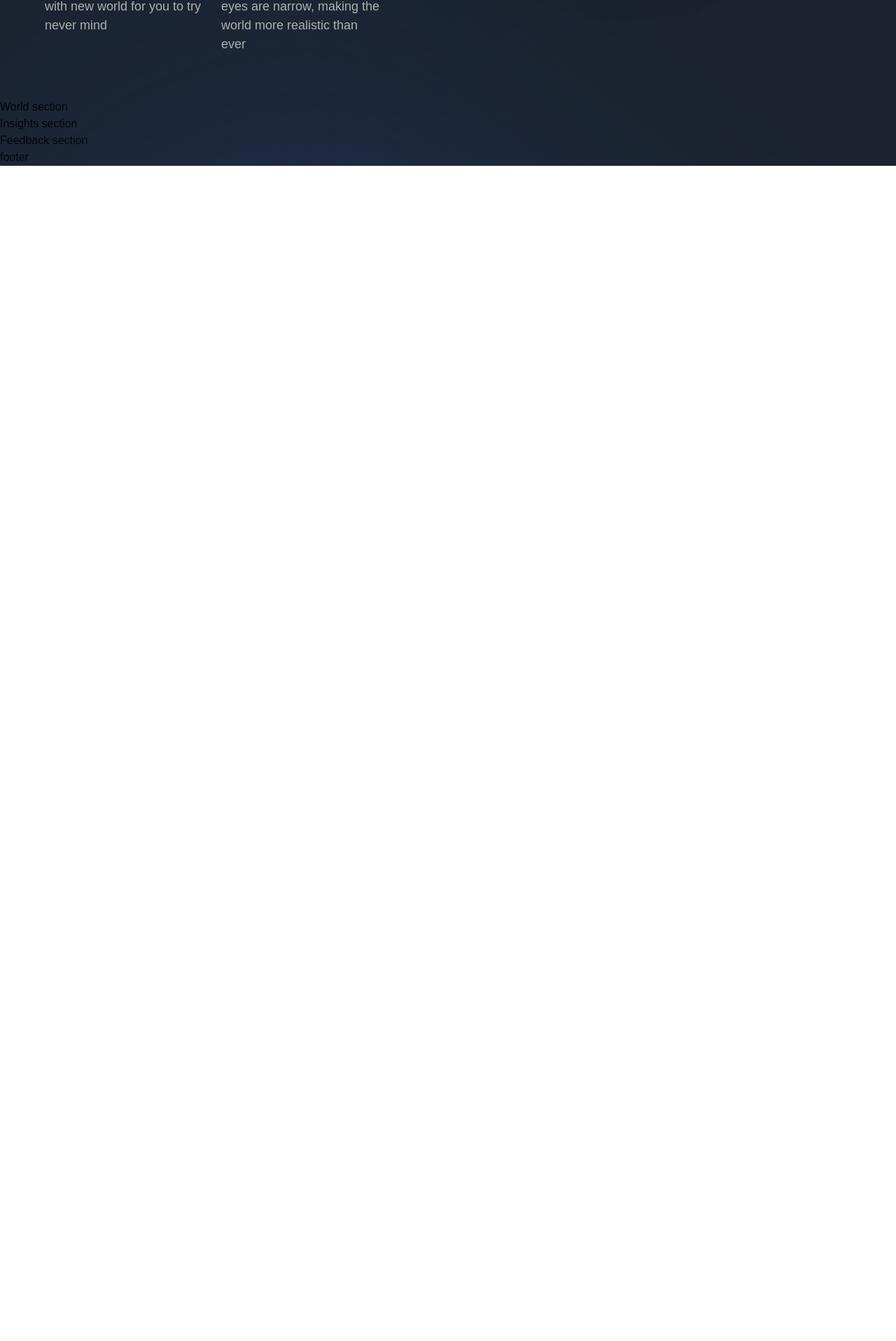
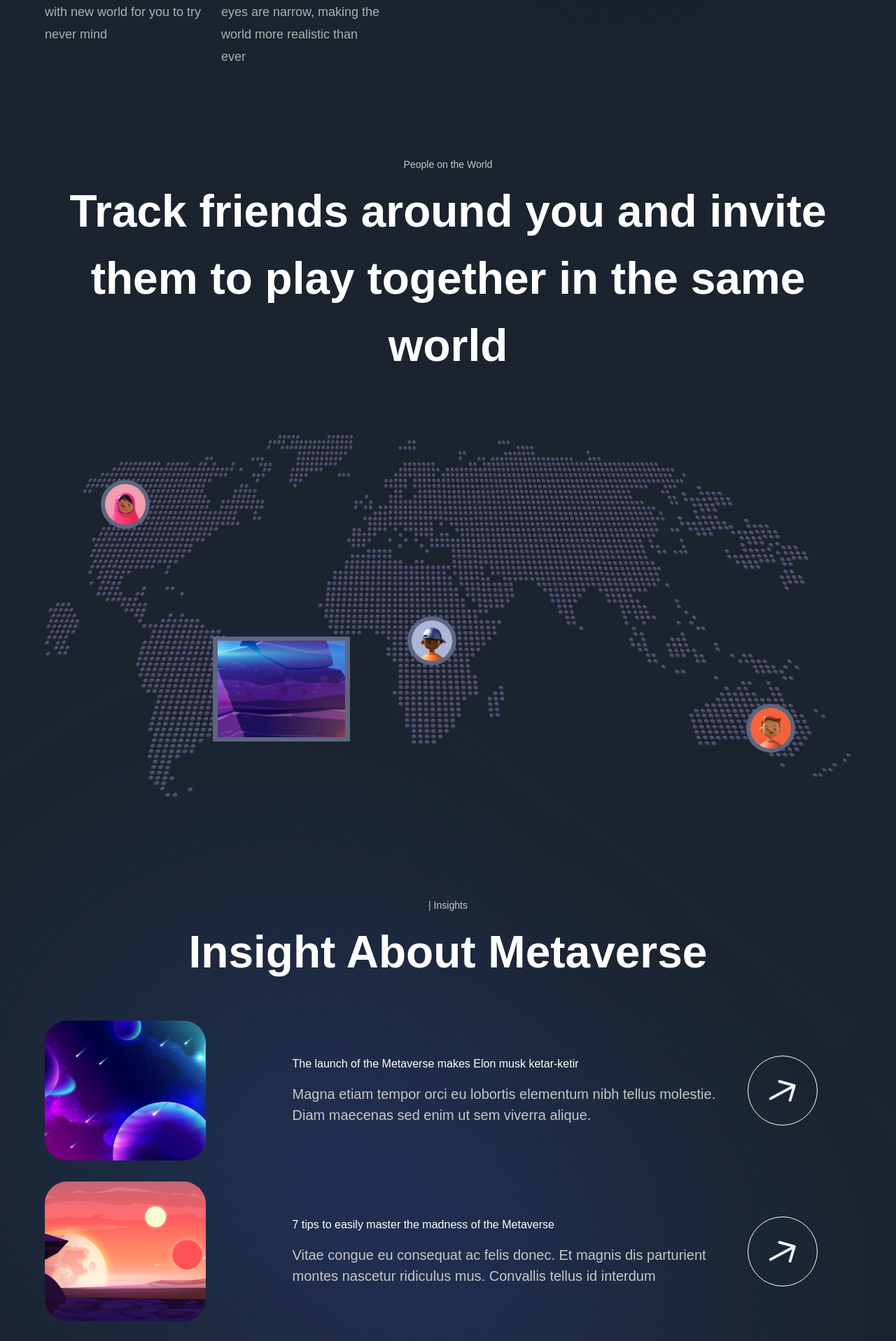
Before and after one commit to yassineoo/Metaversus, a Next.js app: page / in a window 1280 px wide. Shown: the part 3631-5548 px from the top of the page at 70% size. Before the commit the page ends 3868 px from the top, so only its background shows below. Built offline with nearby package versions, Linux system fonts and the light colour scheme; a web font is replaced by a local one.

Commit message:
Insight  section

```diff
--- a/components/InsightCard.jsx
+++ b/components/InsightCard.jsx
@@ -1,9 +1,29 @@
 'use client';
+import { motion } from "framer-motion";
+import { fadeIn } from "../utils/motion";
+const InsightCard = ({imgUrl,title,subtitle,index}) => (
+  <motion.div
+  variants={fadeIn("up","spring",index*0.5,1)}
 
-const InsightCard = () => (
-  <div>
-    Insight Card
-  </div>
+  className='flex felx-col md:flex-row gap-3'>
+      <img src={imgUrl}
+        alt='card'
+        className="md:w-[230px] w-full h-[200px] rounded-[32px] object-cover"
+      />
+      <div className="flex justify-center items-center w-full">
+          <div className="flex-1 md:ml-[63px] flex-col max-w-[650px]">
+              <h4 className="text-white font-normal lg:text-8 text-6 ">{title}</h4>
+              <p className="mt-4 font-normal text[14px] lg:text-[20px] text-secondary-white">{subtitle}</p>
+          </div>
+          <div className="lg:flex hidden justify-center items-center w-[100px] h-[100px] rounded-full border-white border-[1px] bg-transparent">
+              <img src="arrow.svg"
+              alt="arrow"
+              className="h-[40%] w-[40%] object-contain" />
+
+          </div>
+      </div>
+
+  </motion.div>
 );
 
 export default InsightCard;
--- a/components/NewFeatures.jsx
+++ b/components/NewFeatures.jsx
@@ -9,7 +9,7 @@ const NewFeatures = ({imgUrl,title,subtitle}) => (
         />
          </div>
         <h1 className="mt-6 text-6 leading-7 text-white font-bold ">{title}</h1>
-        <p className="flex-1 mt-4 font-normal text-[18px] text-[#b0b0b0] ">{subtitle}</p>
+        <p className="flex-1 mt-4 font-normal text-[18px] text-[#b0b0b0] leading-8">{subtitle}</p>
 
   </div>
 );
--- a/sections/Insights.jsx
+++ b/sections/Insights.jsx
@@ -1,8 +1,28 @@
 'use client';
+import {motion} from "framer-motion";
+import { TypingText,TitleText } from "../components/CustomTexts.jsx";
 
+import styles from "../styles/index.js";
+import {staggerContainer } from "../utils/motion"
+import { insights } from "../constants/index.js";
+import InsightCard from "../components/InsightCard.jsx";
 const Insights = () => (
-  <section>
-    Insights section
+  <section className={`${styles.paddings} relative z-10`}>
+  <motion.div
+  variants={staggerContainer}
+  initial="hidden"
+  whileInView="show"
+  viewport={{once:false , amount:0.25}}
+  className={`flex flex-col mx-auto ${styles.innerWidth} `}>
+    <TypingText title="| Insights" textStyles='text-center'  />
+    <TitleText  title={<>Insight About Metaverse</>}  textStyles='text-center' />
+    <div className="mt-[50px] flex flex-col gap-[30px]">
+        {insights.map((insight,index)=> (
+          <InsightCard key={index} {...insight}  index={index+1}/>
+        ))}
+
+    </div>
+  </motion.div>
   </section>
 );
 
--- a/sections/World.jsx
+++ b/sections/World.jsx
@@ -1,8 +1,64 @@
 'use client';
 
+import {motion} from "framer-motion";
+import { TypingText,TitleText } from "../components/CustomTexts.jsx";
+import  NewFeatures from "../components/NewFeatures.jsx";
+
+import styles from "../styles/index.js";
+import {staggerContainer ,fadeIn} from "../utils/motion"
 const World = () => (
-  <section>
-    World section
+  <section className={`${styles.paddings} relative z-10`}>
+      <motion.div
+      variants={staggerContainer}
+      initial="hidden"
+      whileInView="show"
+      viewport={{once:false , amount:0.25}}
+      className={`flex flex-col mx-auto ${styles.innerWidth} `}>
+        <TypingText  title = "People on the World" textStyles="text-center"/>
+        <TitleText
+        title ={<>Track friends around you and invite them to play together in the same world</>}
+        textStyles="text-center"
+         />
+        <motion.div
+        variants={fadeIn("up","tween",0.3,1)}
+        className="relative mt-16 flex w-full h-[550px]">
+          <img src="map.png" slt="map"
+          className="w-full w-full object-contain" />
+          <div className="absolute bottom-20 right-20 w-[70px] h-[70px] rounded-full p-[6px] bg-[#5d6680] ">
+            <img
+            src="people-01.png"
+            alr ='people 01'
+            className="w-full h-full object-contain"
+            />
+
+          </div>
+          <div className="absolute top-20 left-20 w-[70px] h-[70px] rounded-full p-[6px] bg-[#5d6680] ">
+            <img
+            src="people-02.png"
+            alr ='people 02'
+            className="w-full h-full object-contain"
+            />
+
+          </div>
+          <div className="absolute top-1/2 left-[45%] w-[70px] h-[70px] rounded-full p-[6px] bg-[#5d6680] ">
+            <img
+            src="people-03.png"
+            alr ='people 02'
+            className="w-full h-full object-contain"
+            />
+
+          </div>
+          <div className="absolute bottom-24 left-60 w-[196px] h-[150px]  p-[6px] bg-[#5d6680] ">
+            <img
+            src="card1.png"
+            alr ='people 02'
+            className="w-full h-full object-contain"
+            />
+
+          </div>
+
+        </motion.div>
+      </motion.div>
   </section>
 );
 
```
Also changed, not shown: public/card1.png (added), public/card2.png (added).
